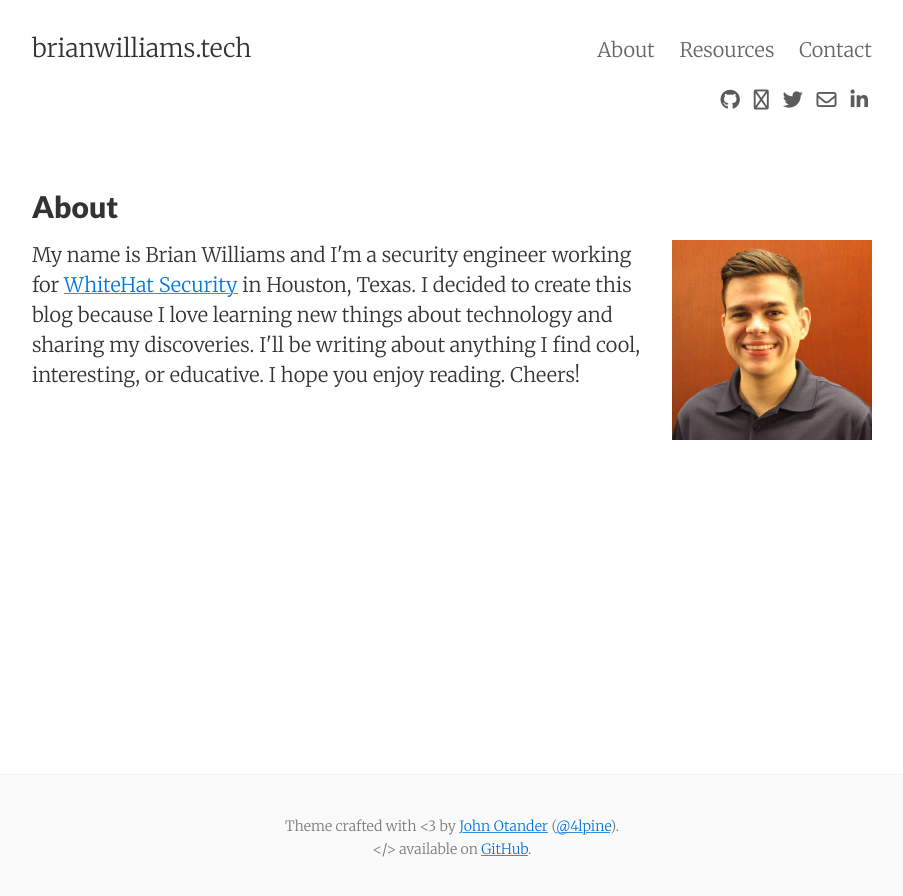
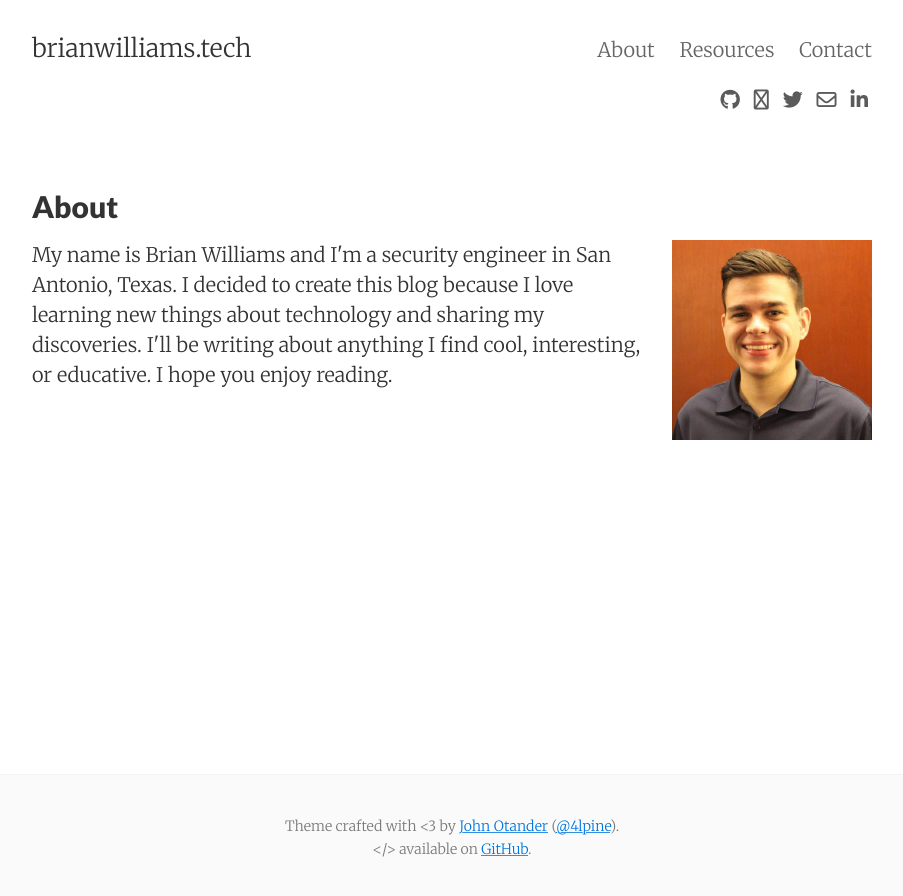
Before and after one commit to Brcrwilliams/brcrwilliams.github.io, a Jekyll site: the page built from about.html, in a window 1280 px wide. Shown: the top 896 px of the page, without its empty margins (188-1091 px from the left). Built offline with Jekyll 4.4.1, drawn with Linux system fonts in a browser that asks for light colours; nearby versions of some CDN libraries.

Commit message:
Update bio

```diff
--- a/about.html
+++ b/about.html
@@ -5,4 +5,5 @@ permalink: /about
 tags: about
 ---
 
-<img align="right" src="/images/profile.jpg" width="200px" height="200px" style="margin-left: 15px;">My name is Brian Williams and I'm a security engineer working for <a href="https://www.whitehatsec.com/" target="_blank">WhiteHat Security</a> in Houston, Texas. I decided to create this blog because I love learning new things about technology and sharing my discoveries. I'll be writing about anything I find cool, interesting, or educative. I hope you enjoy reading. Cheers!
+<img align="right" src="/images/profile.jpg" width="200px" height="200px" style="margin-left: 15px;">
+My name is Brian Williams and I'm a security engineer in San Antonio, Texas. I decided to create this blog because I love learning new things about technology and sharing my discoveries. I'll be writing about anything I find cool, interesting, or educative. I hope you enjoy reading.
```
